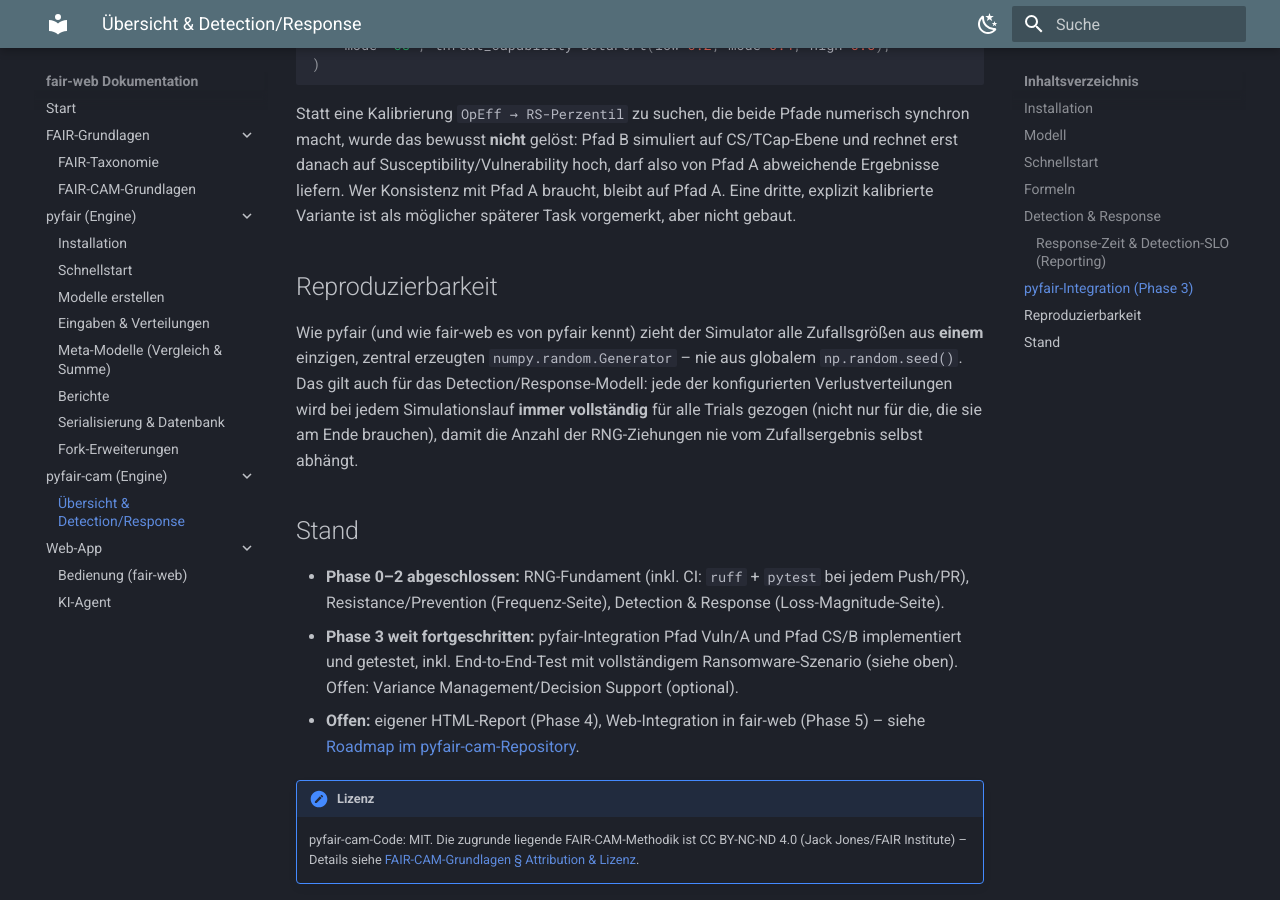
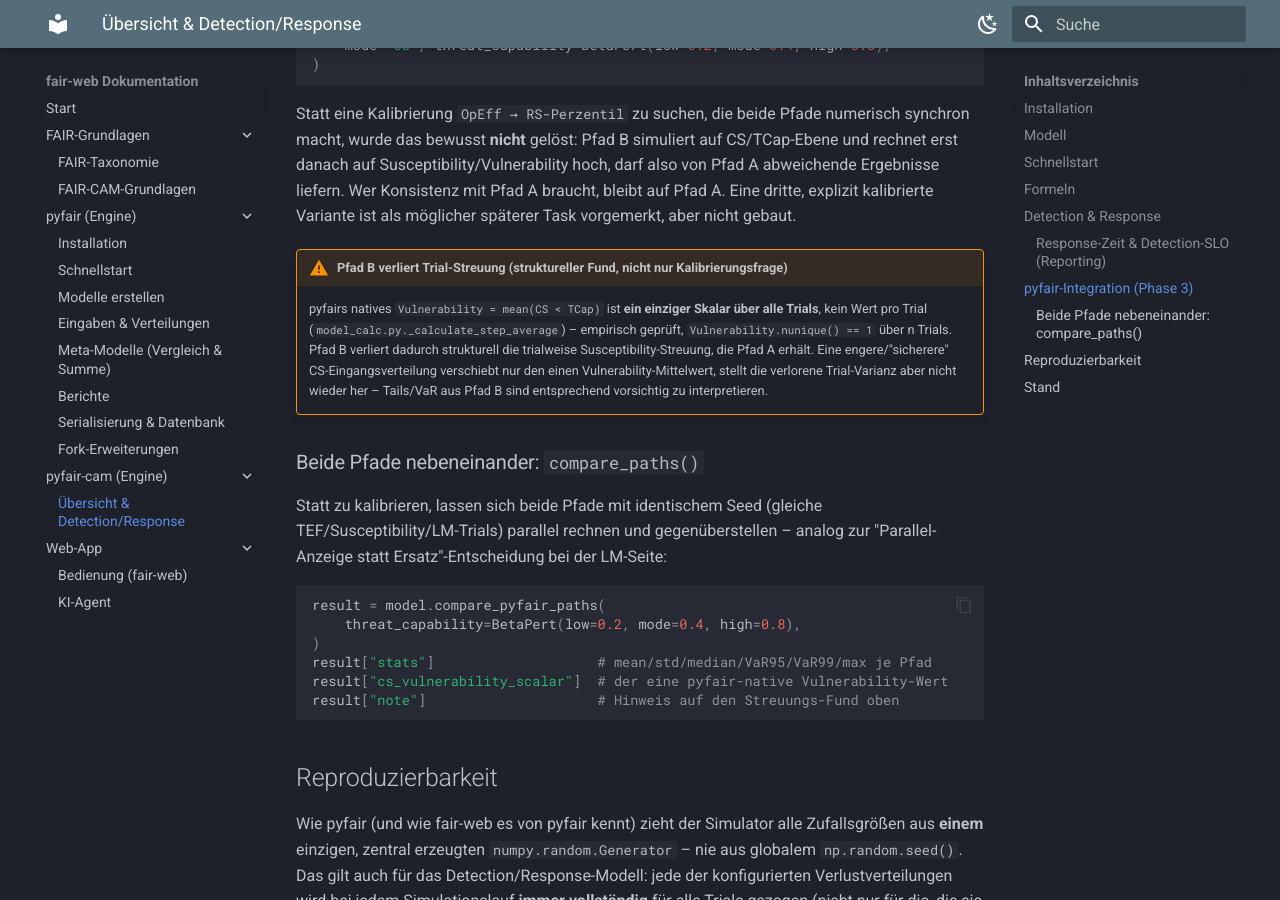
Before and after one commit to neoprehn/fair-web, an MkDocs documentation site: the page built from docs/pyfair-cam.md, in a window 1280 px wide and 900 px high, scrolled down 3426 px. Built offline with MkDocs 1.6.1 and Material for MkDocs 9.7.7, drawn with Linux system fonts in a browser that asks for light colours.

Commit message:
Doku: compare_paths() + Streuungs-Fund (pyfair-native Vulnerability) ergaenzt
Co-Authored-By: Claude Sonnet 5 <noreply@anthropic.com>

````diff
--- a/docs/pyfair-cam.md
+++ b/docs/pyfair-cam.md
@@ -170,6 +170,31 @@ hoch, darf also von Pfad A abweichende Ergebnisse liefern. Wer Konsistenz mit
 Pfad A braucht, bleibt auf Pfad A. Eine dritte, explizit kalibrierte Variante
 ist als möglicher späterer Task vorgemerkt, aber nicht gebaut.
 
+!!! warning "Pfad B verliert Trial-Streuung (struktureller Fund, nicht nur Kalibrierungsfrage)"
+    pyfairs natives `Vulnerability = mean(CS < TCap)` ist **ein einziger Skalar
+    über alle Trials**, kein Wert pro Trial (`model_calc.py._calculate_step_average`)
+    – empirisch geprüft, `Vulnerability.nunique() == 1` über n Trials. Pfad B
+    verliert dadurch strukturell die trialweise Susceptibility-Streuung, die
+    Pfad A erhält. Eine engere/"sicherere" CS-Eingangsverteilung verschiebt nur
+    den einen Vulnerability-Mittelwert, stellt die verlorene Trial-Varianz aber
+    nicht wieder her – Tails/VaR aus Pfad B sind entsprechend vorsichtig zu
+    interpretieren.
+
+### Beide Pfade nebeneinander: `compare_paths()`
+
+Statt zu kalibrieren, lassen sich beide Pfade mit identischem Seed (gleiche
+TEF/Susceptibility/LM-Trials) parallel rechnen und gegenüberstellen – analog
+zur "Parallel-Anzeige statt Ersatz"-Entscheidung bei der LM-Seite:
+
+```python
+result = model.compare_pyfair_paths(
+    threat_capability=BetaPert(low=0.2, mode=0.4, high=0.8),
+)
+result["stats"]                    # mean/std/median/VaR95/VaR99/max je Pfad
+result["cs_vulnerability_scalar"]  # der eine pyfair-native Vulnerability-Wert
+result["note"]                     # Hinweis auf den Streuungs-Fund oben
+```
+
 ## Reproduzierbarkeit
 
 Wie pyfair (und wie fair-web es von pyfair kennt) zieht der Simulator alle
````
